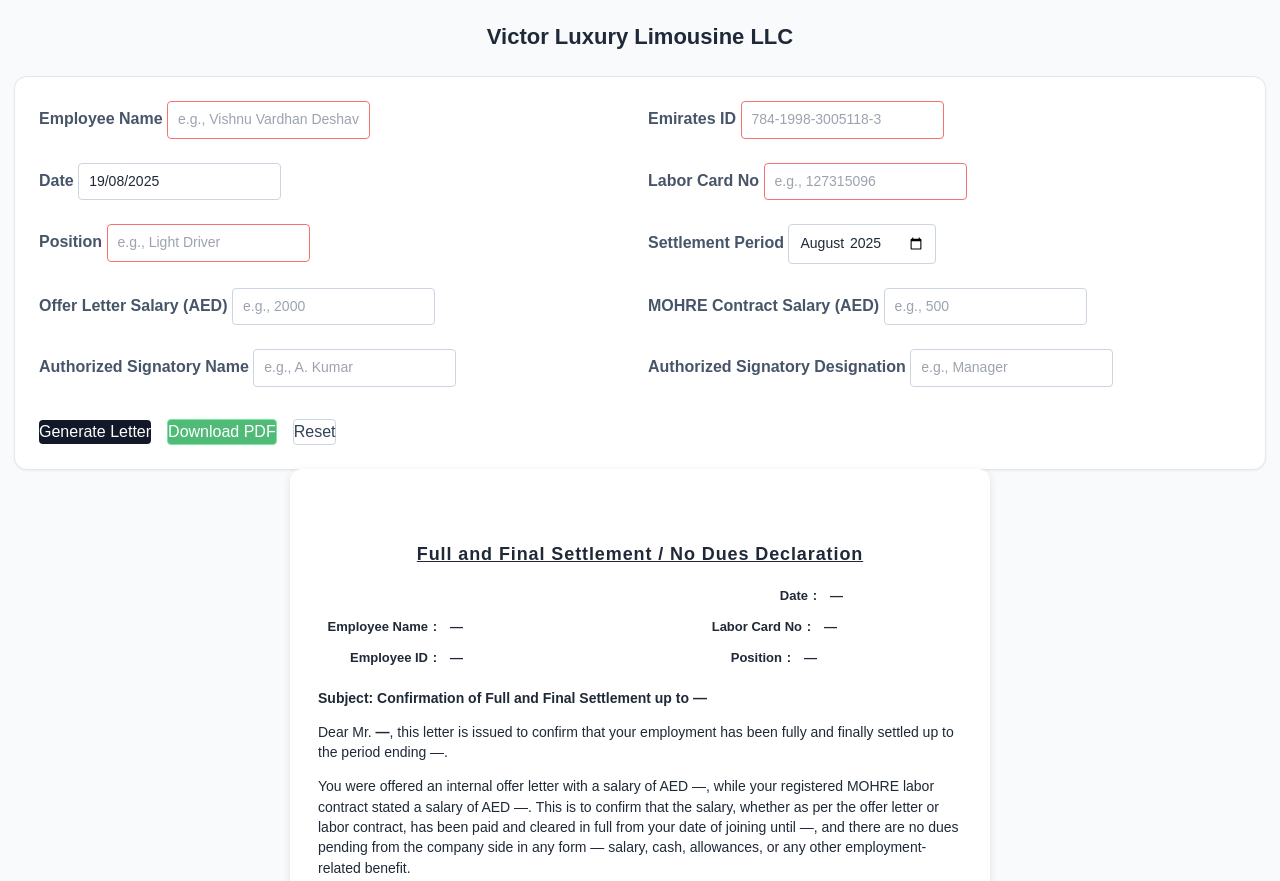
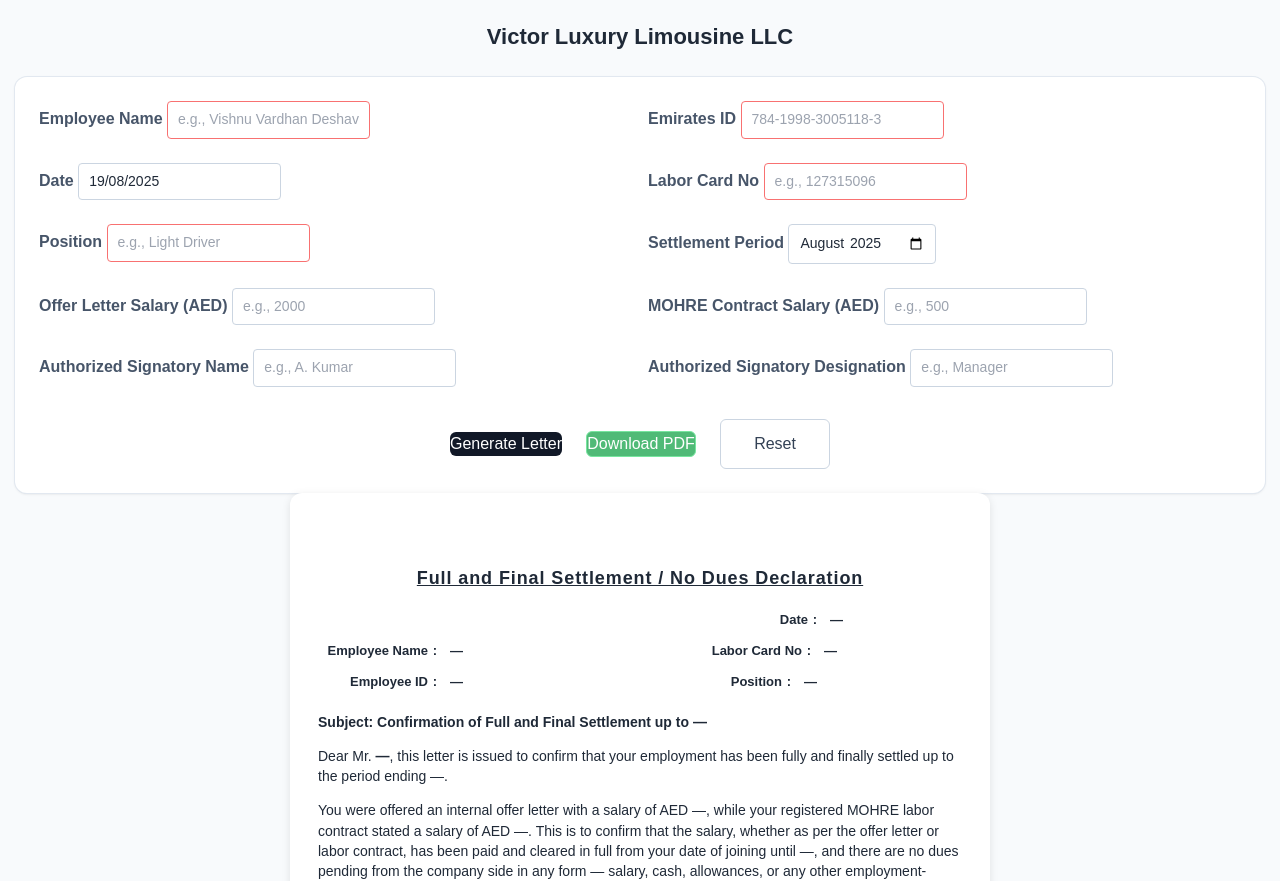
Before and after one commit to ShamsTabrezUddin/victor-settlement-form, a plain HTML site: page index.html in a window 1280 px wide. Shown: the top 881 px of the page. Drawn offline with nearby package versions, Linux system fonts and the light colour scheme.

Commit message:
Update index.html

```diff
--- a/index.html
+++ b/index.html
@@ -75,19 +75,24 @@
       border-color: #64748b;
       box-shadow: 0 0 0 3px rgba(100, 116, 139, 0.3);
     }
+    /* Button styling for better rectangular appearance */
     button {
       font-family: Arial, Helvetica, sans-serif !important;
       font-size: 14px;
       font-weight: 600;
       cursor: pointer;
-      border-radius: 4px;
-      padding: 10px 24px;
+      border-radius: 6px; /* Slightly rounded corners */
+      padding: 12px 28px; /* Height and width for rectangle */
+      min-width: 110px;
       transition: background-color 0.3s ease, box-shadow 0.3s ease;
+      border: none;
+      display: inline-flex;
+      align-items: center;
+      justify-content: center;
     }
     button#generate {
       background-color: #111827;
       color: white;
-      border: none;
     }
     button#generate:hover {
       background-color: #1e293b;
@@ -112,6 +117,9 @@
       background-color: white;
       color: #334155;
       border: 1px solid #cbd5e1;
+      padding: 12px 28px;
+      min-width: 110px;
+      border-radius: 6px;
     }
     button[type="reset"]:hover {
       background-color: #f1f5f9;
@@ -150,6 +158,11 @@
     }
     #letter .confirm-section ol li:last-child {
       margin-bottom: 0;
+    }
+    /* Button container spacing */
+    form > .flex.items-center.gap-4.pt-2 {
+      justify-content: center;
+      gap: 24px;
     }
   </style>
 </head>
@@ -304,7 +317,7 @@
         </div>
       </div>
     </div>
-    <button type="button" id="downloadPdf" class="no-print" style="display: block; margin: 24px auto 0 auto; padding: 12px 36px; background-color: #16a34a; color: white; border-radius: 4px; border: 1px solid #4ade80; font-weight: 600; cursor: not-allowed;" disabled>Download PDF</button>
+    <button type="button" id="downloadPdf" class="no-print" style="display: block; margin: 24px auto 0 auto; padding: 12px 36px; background-color: #16a34a; color: white; border-radius: 6px; border: 1px solid #4ade80; font-weight: 600; cursor: not-allowed;" disabled>Download PDF</button>
   </div>
 
   <script src="https://cdn.jsdelivr.net/npm/flatpickr"></script>
@@ -364,6 +377,13 @@
       document.getElementById('signDesgPreview').innerText = document.getElementById('signDesg').value;
       document.getElementById('downloadPdf').disabled = false;
       document.getElementById('downloadPdf').style.cursor = 'pointer';
+
+      // Activate bottom download button too
+      const bottomDownloadBtn = document.querySelector('button#downloadPdf.no-print');
+      if (bottomDownloadBtn) {
+        bottomDownloadBtn.disabled = false;
+        bottomDownloadBtn.style.cursor = 'pointer';
+      }
     };
 
     document.getElementById('downloadPdf').onclick = function() {
```
